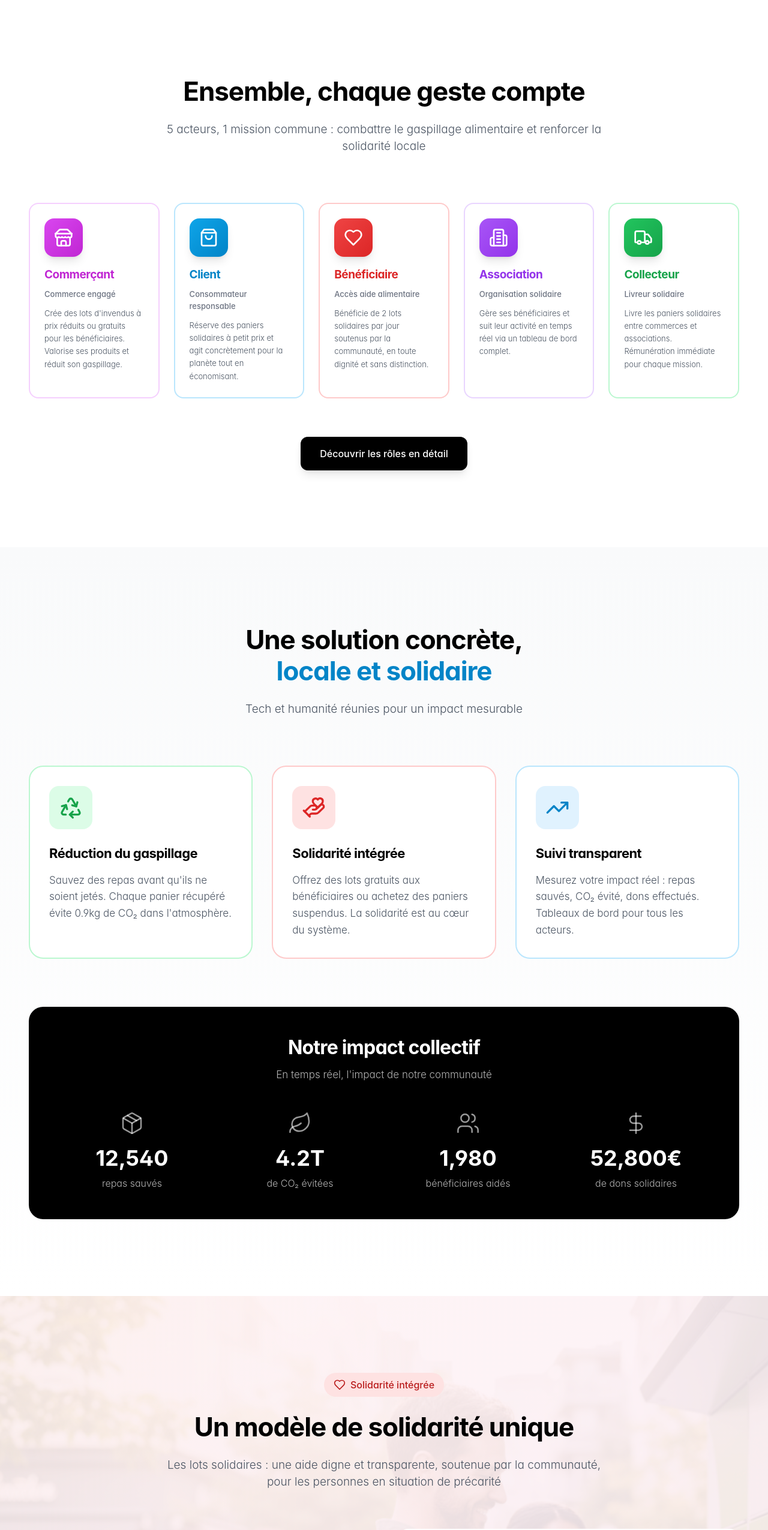
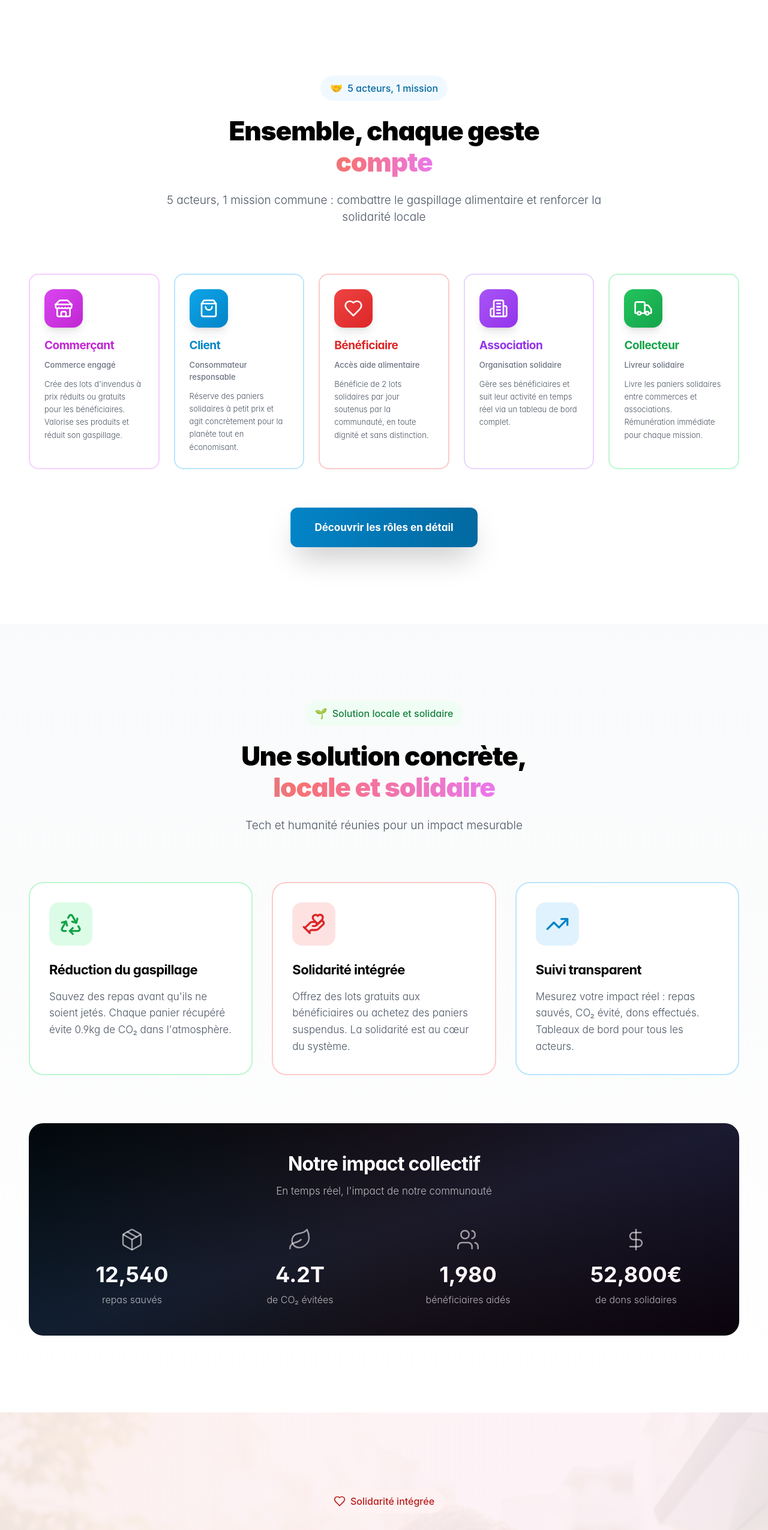
Before and after one commit to moonback/EcoPanier-v1, a React (Vite) app: page / in a window 1280 px wide. Shown: the part 883-3433 px from the top of the page at 60% size. Built offline with nearby package versions, Linux system fonts and the light colour scheme; no server answers; the database is empty.

Commit message:
style(landing): enhance CTA buttons and headings with animations and gradient effects for improved visual appeal

```diff
--- a/src/components/landing/StickyCTA.tsx
+++ b/src/components/landing/StickyCTA.tsx
@@ -34,11 +34,19 @@ export const StickyCTA = () => {
           className="fixed bottom-6 left-0 right-0 z-50 px-6"
         >
           <div className="max-w-2xl mx-auto">
-            <button
+            <motion.button
               onClick={() => navigate('/dashboard')}
-              className="group w-full flex items-center justify-between bg-gradient-to-r from-primary-600 via-primary-700 to-primary-600 text-white px-6 py-5 rounded-2xl shadow-2xl hover:shadow-3xl transition-all hover:scale-[1.02]"
+              className="group w-full flex items-center justify-between bg-gradient-to-r from-primary-600 via-primary-700 to-primary-600 text-white px-6 py-5 rounded-2xl shadow-2xl hover:shadow-3xl transition-all hover:scale-[1.02] relative overflow-hidden"
+              whileHover={{ scale: 1.02 }}
+              whileTap={{ scale: 0.98 }}
             >
-              <div className="flex items-center gap-4">
+              <motion.div
+                className="absolute inset-0 bg-gradient-to-r from-primary-400 to-primary-500"
+                initial={{ x: '-100%' }}
+                whileHover={{ x: 0 }}
+                transition={{ duration: 0.3 }}
+              />
+              <div className="flex items-center gap-4 relative z-10">
                 <div className="w-12 h-12 rounded-xl bg-white/10 backdrop-blur-sm flex items-center justify-center flex-shrink-0">
                   <span className="text-2xl">🛒</span>
                 </div>
@@ -49,8 +57,8 @@ export const StickyCTA = () => {
                   </div>
                 </div>
               </div>
-              <ArrowRight className="w-6 h-6 group-hover:translate-x-1 transition-transform flex-shrink-0" />
-            </button>
+              <ArrowRight className="w-6 h-6 group-hover:translate-x-1 transition-transform flex-shrink-0 relative z-10" />
+            </motion.button>
           </div>
         </motion.div>
       )}
--- a/src/components/landing/sections/HowItWorksRolesSection.tsx
+++ b/src/components/landing/sections/HowItWorksRolesSection.tsx
@@ -12,8 +12,16 @@ export const HowItWorksRolesSection = () => {
           transition={{ duration: 0.6 }}
           className="text-center mb-20"
         >
-          <h2 className="text-5xl md:text-6xl font-bold text-black mb-6 tracking-tight">
-            Ensemble, chaque geste compte
+          <div className="inline-flex items-center gap-2 bg-primary-50 text-primary-700 px-4 py-2 rounded-full font-medium mb-6">
+            <span className="text-lg">🤝</span>
+            <span>5 acteurs, 1 mission</span>
+          </div>
+          <h2 className="text-5xl md:text-6xl font-black text-black mb-6 tracking-tight">
+            Ensemble, chaque geste
+            <br />
+            <span className="animate-gradient bg-gradient-to-r from-primary-400 via-accent-400 to-secondary-400 bg-clip-text text-transparent">
+              compte
+            </span>
           </h2>
           <p className="text-xl text-gray-600 max-w-3xl mx-auto font-light">
             5 acteurs, 1 mission commune : combattre le gaspillage alimentaire et renforcer la solidarité locale
@@ -78,9 +86,16 @@ export const HowItWorksRolesSection = () => {
         >
           <button
             onClick={() => window.location.href = '/how-it-works'}
-            className="inline-flex items-center gap-2 bg-black text-white px-8 py-4 rounded-xl font-medium hover:bg-gray-800 transition-all shadow-lg hover:shadow-xl"
+            className="group relative inline-flex items-center justify-center gap-3 overflow-hidden rounded-xl bg-gradient-to-r from-primary-600 to-primary-700 px-10 py-5 text-lg font-bold text-white shadow-2xl transition-all hover:shadow-primary-500/50"
+            type="button"
           >
-            Découvrir les rôles en détail
+            <motion.div
+              className="absolute inset-0 bg-gradient-to-r from-primary-400 to-primary-500"
+              initial={{ x: '-100%' }}
+              whileHover={{ x: 0 }}
+              transition={{ duration: 0.3 }}
+            />
+            <span className="relative z-10">Découvrir les rôles en détail</span>
           </button>
         </motion.div>
       </div>
--- a/src/components/landing/sections/ImpactStatsSection.tsx
+++ b/src/components/landing/sections/ImpactStatsSection.tsx
@@ -27,8 +27,16 @@ export const ImpactStatsSection = () => {
           transition={{ duration: 0.6 }}
           className="text-center mb-20"
         >
-          <h2 className="text-5xl md:text-6xl font-bold text-black mb-6 tracking-tight">
-            Ensemble, on change la donne
+          <div className="inline-flex items-center gap-2 bg-success-50 text-success-700 px-4 py-2 rounded-full font-medium mb-6">
+            <span className="text-lg">📊</span>
+            <span>Impact mesurable</span>
+          </div>
+          <h2 className="text-5xl md:text-6xl font-black text-black mb-6 tracking-tight">
+            Ensemble, on change
+            <br />
+            <span className="animate-gradient bg-gradient-to-r from-primary-400 via-accent-400 to-secondary-400 bg-clip-text text-transparent">
+              la donne
+            </span>
           </h2>
           <p className="text-xl text-gray-600 font-light">
             Rejoignez des milliers de personnes qui agissent concrètement pour un monde meilleur
--- a/src/components/landing/sections/SolidarityModelSection.tsx
+++ b/src/components/landing/sections/SolidarityModelSection.tsx
@@ -44,12 +44,16 @@ export const SolidarityModelSection = () => {
           transition={{ duration: 0.6 }}
           className="text-center mb-16"
         >
-          <div className="inline-flex items-center gap-2 bg-accent-100 text-accent-700 px-4 py-2 rounded-full font-medium mb-6">
+          <div className="inline-flex items-center gap-2 bg-accent-50 text-accent-700 px-4 py-2 rounded-full font-medium mb-6">
             <Heart className="w-5 h-5" />
             <span>Solidarité intégrée</span>
           </div>
-          <h2 className="text-5xl md:text-6xl font-bold text-black mb-6 tracking-tight">
-            Un modèle de solidarité unique
+          <h2 className="text-5xl md:text-6xl font-black text-black mb-6 tracking-tight">
+            Un modèle de solidarité
+            <br />
+            <span className="animate-gradient bg-gradient-to-r from-primary-400 via-accent-400 to-secondary-400 bg-clip-text text-transparent">
+              unique
+            </span>
           </h2>
           <p className="text-xl text-gray-600 max-w-3xl mx-auto font-light">
             Les lots solidaires : une aide digne et transparente, soutenue par la communauté, pour les personnes en situation de précarité
@@ -135,9 +139,16 @@ export const SolidarityModelSection = () => {
         >
           <button
             onClick={() => window.location.href = '/help'}
-            className="inline-flex items-center gap-2 bg-black text-white px-8 py-4 rounded-xl font-medium hover:bg-gray-800 transition-all shadow-lg hover:shadow-xl"
+            className="group relative inline-flex items-center justify-center gap-3 overflow-hidden rounded-xl bg-gradient-to-r from-accent-600 to-accent-700 px-10 py-5 text-lg font-bold text-white shadow-2xl transition-all hover:shadow-accent-500/50"
+            type="button"
           >
-            Comprendre le programme solidaire
+            <motion.div
+              className="absolute inset-0 bg-gradient-to-r from-accent-400 to-accent-500"
+              initial={{ x: '-100%' }}
+              whileHover={{ x: 0 }}
+              transition={{ duration: 0.3 }}
+            />
+            <span className="relative z-10">Comprendre le programme solidaire</span>
           </button>
         </motion.div>
       </div>
--- a/src/components/landing/sections/TestimonialsSection.tsx
+++ b/src/components/landing/sections/TestimonialsSection.tsx
@@ -12,7 +12,11 @@ export const TestimonialsSection = () => {
           transition={{ duration: 0.6 }}
           className="mb-20"
         >
-          <h2 className="text-5xl md:text-6xl font-bold text-black mb-6 tracking-tight max-w-3xl">
+          <div className="inline-flex items-center gap-2 bg-primary-50 text-primary-700 px-4 py-2 rounded-full font-medium mb-6">
+            <span className="text-lg">💬</span>
+            <span>Témoignages authentiques</span>
+          </div>
+          <h2 className="text-5xl md:text-6xl font-black text-black mb-6 tracking-tight max-w-3xl">
             Ce qu'ils en disent
           </h2>
           <p className="text-xl text-gray-600 font-light">
--- a/src/components/landing/sections/WhyEcoPanierSection.tsx
+++ b/src/components/landing/sections/WhyEcoPanierSection.tsx
@@ -20,10 +20,16 @@ export const WhyEcoPanierSection = () => {
           transition={{ duration: 0.6 }}
           className="text-center mb-20"
         >
-          <h2 className="text-5xl md:text-6xl font-bold text-black mb-6 tracking-tight">
+          <div className="inline-flex items-center gap-2 bg-success-50 text-success-700 px-4 py-2 rounded-full font-medium mb-6">
+            <span className="text-lg">🌱</span>
+            <span>Solution locale et solidaire</span>
+          </div>
+          <h2 className="text-5xl md:text-6xl font-black text-black mb-6 tracking-tight">
             Une solution concrète,
             <br />
-            <span className="text-primary-600">locale et solidaire</span>
+            <span className="animate-gradient bg-gradient-to-r from-primary-400 via-accent-400 to-secondary-400 bg-clip-text text-transparent">
+              locale et solidaire
+            </span>
           </h2>
           <p className="text-xl text-gray-600 max-w-3xl mx-auto font-light">
             Tech et humanité réunies pour un impact mesurable
@@ -77,9 +83,16 @@ export const WhyEcoPanierSection = () => {
           whileInView={{ opacity: 1, y: 0 }}
           viewport={{ once: true }}
           transition={{ duration: 0.6, delay: 0.3 }}
-          className="bg-black rounded-3xl p-12 text-white"
+          className="bg-gradient-to-br from-black via-gray-900 to-black rounded-3xl p-12 text-white relative overflow-hidden"
         >
-          <div className="text-center mb-12">
+          {/* Effet de lumière animé */}
+          <motion.div
+            className="absolute inset-0 bg-gradient-to-r from-primary-500/10 via-accent-500/10 to-secondary-500/10"
+            animate={{ opacity: [0.3, 0.5, 0.3] }}
+            transition={{ duration: 5, repeat: Infinity, ease: "easeInOut" }}
+          />
+
+          <div className="relative z-10 text-center mb-12">
             <h3 className="text-3xl md:text-4xl font-bold mb-3">Notre impact collectif</h3>
             <p className="text-white/70 text-lg font-light">En temps réel, l'impact de notre communauté</p>
           </div>
```
Also changed, not shown: src/components/landing/sections/FinalCTASection.tsx (+21 -11 lines).
